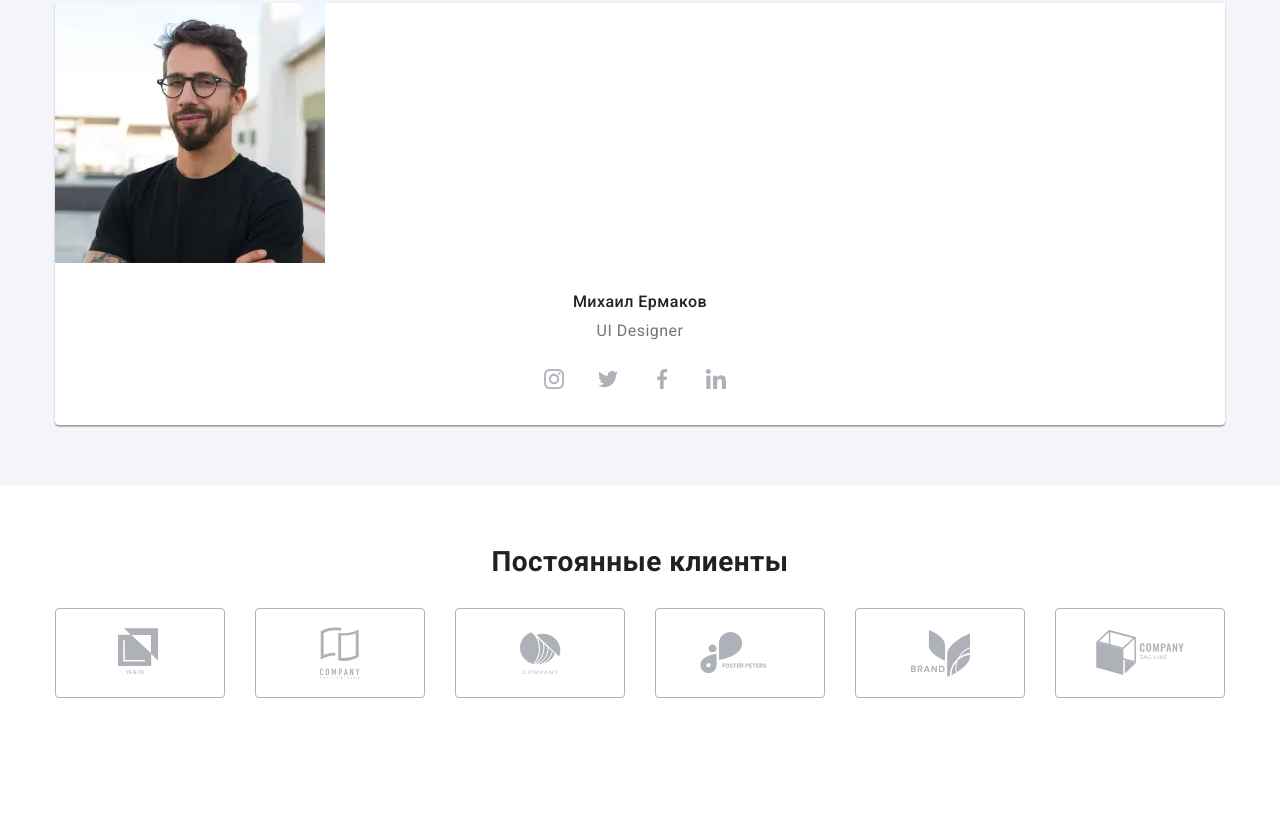
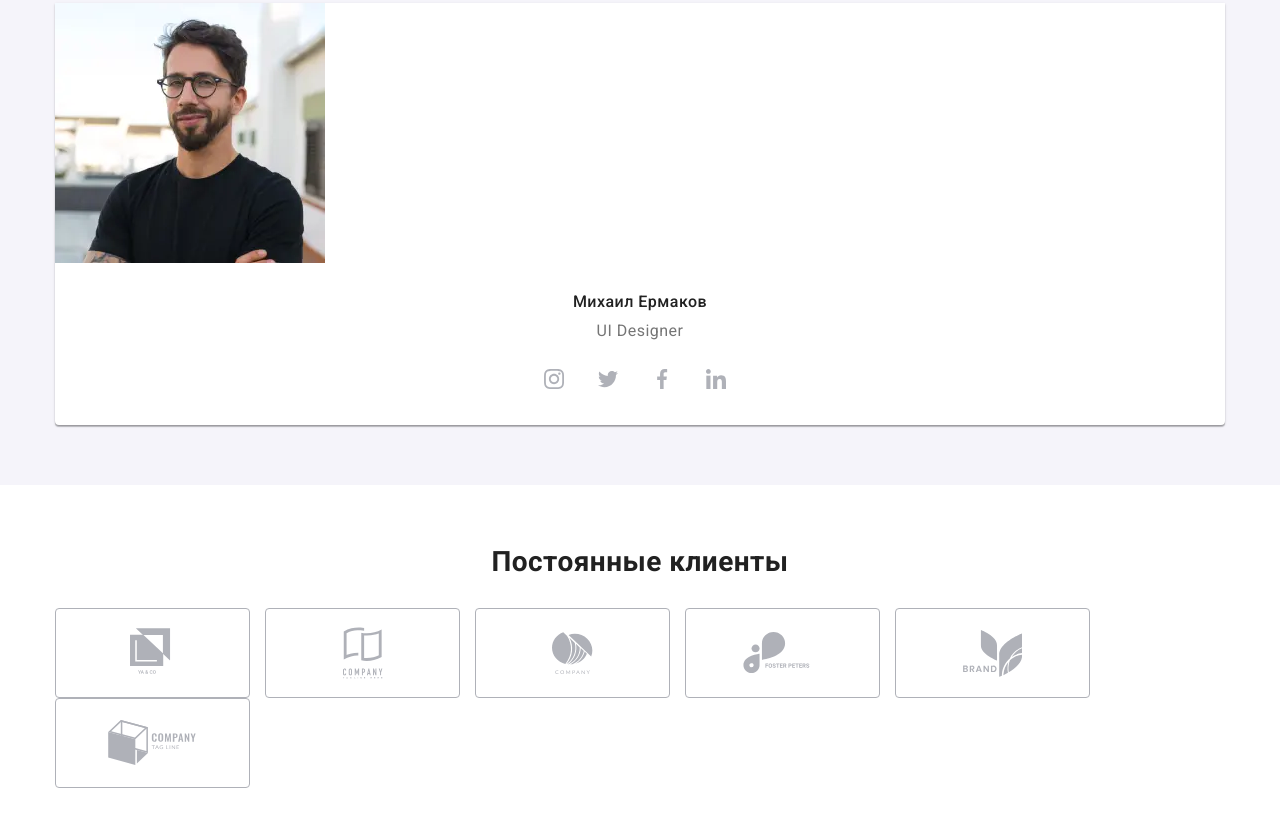
Before and after one commit to ivansinabdeev/goit-markup-hw-08, a plain HTML site: page index.html in a window 1280 px wide. Shown: the part 3478-4304 px from the top of the page. Before the commit the page ends 4236 px from the top, so only its background shows below. Drawn offline with nearby package versions, Linux system fonts and the light colour scheme.

Commit message:
размечает клиентов

```diff
--- a/sass/layout/_clients.scss
+++ b/sass/layout/_clients.scss
@@ -4,6 +4,7 @@
 }
 
 .client-title {
+  margin-top: 0px;
   margin-bottom: 30px;
 
   font-weight: 700;
@@ -13,12 +14,13 @@
 }
 .client-list {
   display: flex;
-  justify-content: center;
+  // justify-content: center;
+  flex-wrap: wrap;
 }
 .client-item {
-  width: 170px;
+  width: 210px;
   height: 90px;
-  margin-right: 30px;
+  padding-right: 15px;
 
   &:last-child {
     margin-right: 0px;
@@ -75,3 +77,82 @@
   width: 88.48px;
   height: 45.44px;
 }
+
+// .client-section {
+//   padding-top: 94px;
+//   padding-bottom: 94px;
+// }
+
+// .client-title {
+//   margin-top: 0px;
+//   margin-bottom: 50px;
+
+//   font-weight: 700;
+//   font-size: 36px;
+//   line-height: 1.16;
+//   text-align: center;
+// }
+// .client-list {
+//   display: flex;
+//   justify-content: center;
+// }
+// .client-item {
+//   width: 170px;
+//   height: 90px;
+//   margin-right: 30px;
+
+//   &:last-child {
+//     margin-right: 0px;
+//   }
+// }
+
+// .client-link {
+//   display: flex;
+//   justify-content: center;
+//   align-items: center;
+//   width: 100%;
+//   height: 100%;
+
+//   cursor: pointer;
+//   border: 1px solid var(--icon-color);
+//   fill: var(--icon-color);
+//   border-radius: 4px;
+
+//   transition: fill 250ms cubic-bezier(0.4, 0, 0.2, 1),
+//     border 250ms cubic-bezier(0.4, 0, 0.2, 1);
+
+//   &:hover,
+//   &:focus {
+//     fill: var(--acent-color);
+//     border: 1px solid var(--acent-color);
+//   }
+// }
+
+// .client-icon {
+//   display: flex;
+//   justify-content: center;
+// }
+// .logo-1 {
+//   width: 44.27px;
+//   height: 49.23px;
+// }
+// .logo-2 {
+//   width: 40px;
+//   height: 52px;
+// }
+// .logo-3 {
+//   width: 41px;
+//   height: 42.6px;
+// }
+// .logo-4 {
+//   width: 79.66px;
+//   height: 42.02px;
+// }
+// .logo-5 {
+//   width: 59px;
+//   height: 47px;
+// }
+// .logo-6 {
+//   width: 88.48px;
+//   height: 45.44px;
+// }
```
Also changed, not shown: css/main.css, css/main.min.css, 2 other files.
